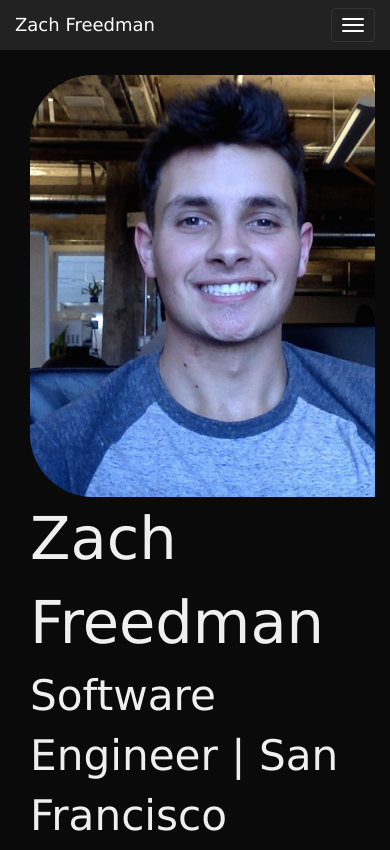
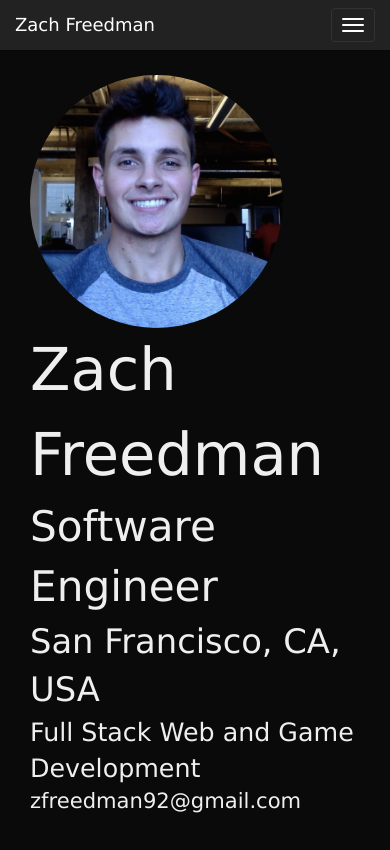
Before and after one commit to zfreedman/mysite, a website: page index.html in a window 390 px wide. Shown: the top 850 px of the page. Drawn offline with nearby package versions, Linux system fonts and the light colour scheme.

Commit message:
Update on master - Added location to aboutLeft section - Added margin-bottom to aboutLeft for more spacious mobile UI

```diff
--- a/css/index.css
+++ b/css/index.css
@@ -40,16 +40,16 @@ body {
   font-size: 5vh;
 }
 
+#aboutLocation {
+  font-size: 4vh;
+}
+
 #aboutService {
   font-size: 3vh;
 }
 
 #aboutContact {
   font-size: 2.5vh;
-}
-
-#aboutDivTitle {
-  /*margin-top: 10vh;*/
 }
 
 #aboutDivUnderline {
@@ -59,12 +59,16 @@ body {
   width: 25%;
 }
 
+#aboutDivLeft {
+  margin-bottom: 5vh;
+}
+
 #aboutDivImage {
   background-image: url('../img/profileImage000.png');
-  background-size: 50vh;
-  height: 50vh;
-  width: 50vh;
-  border-radius: 15%;
+  background-size: 30vh;
+  height: 30vh;
+  width: 30vh;
+  border-radius: 50%;
 }
 
 #aboutDivRight {
@@ -76,6 +80,7 @@ body {
   height: 20vh;
   font-size: 2.5vh;
   text-align: left;
+  margin-bottom: 3vh;
 }
 
 #aboutDivRight span {
--- a/index.html
+++ b/index.html
@@ -50,7 +50,8 @@
         <div class='col-md-6' id='aboutDivLeft'>
           <div id='aboutDivImage'></div>
           <div id='aboutName'>Zach Freedman</div>
-          <div id='aboutTitle'>Software Engineer | San Francisco</div>
+          <div id='aboutTitle'>Software Engineer</div>
+          <div id='aboutLocation'>San Francisco, CA, USA</div>
           <div id='aboutService'>
             Full Stack Web and Game Development
           </div>
```
